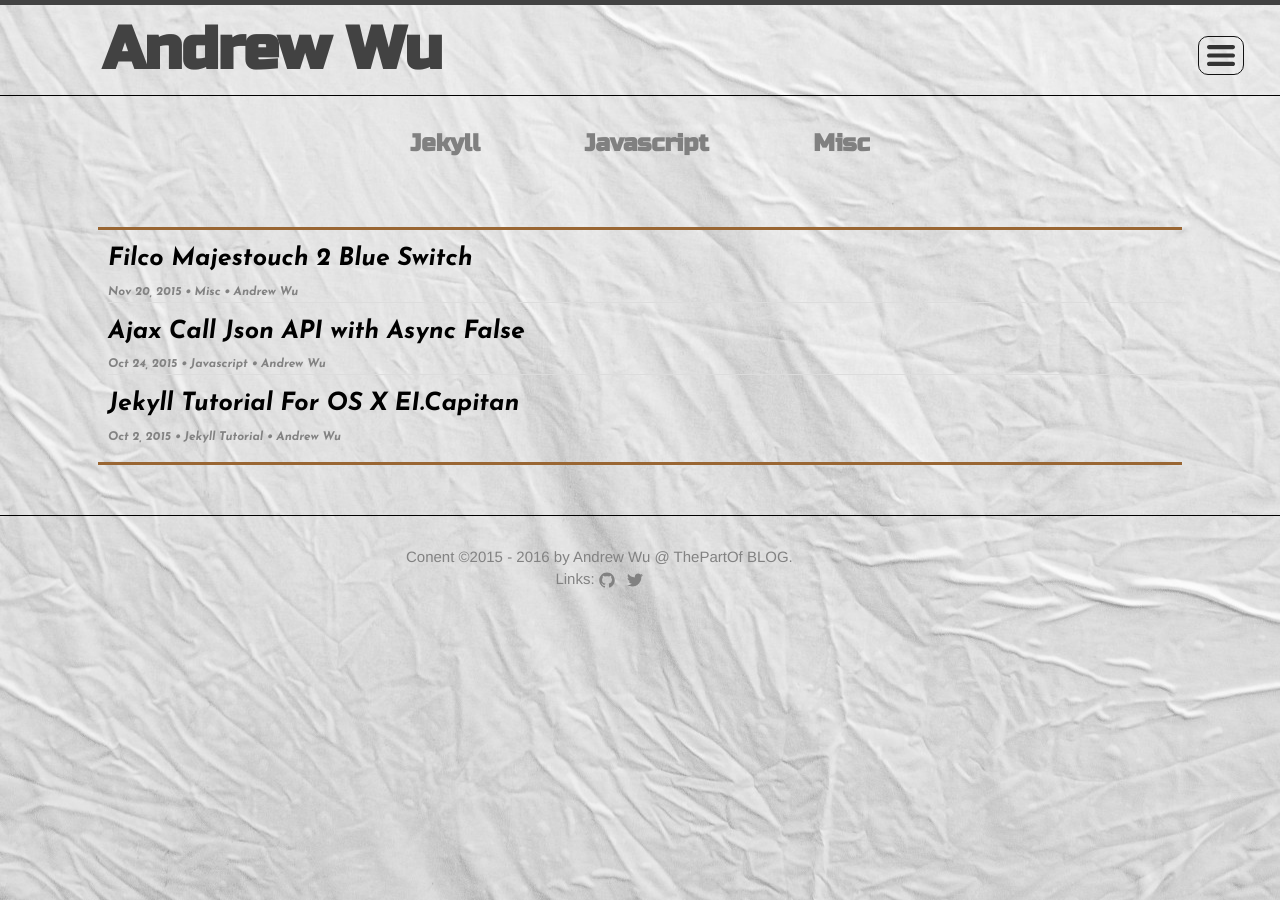
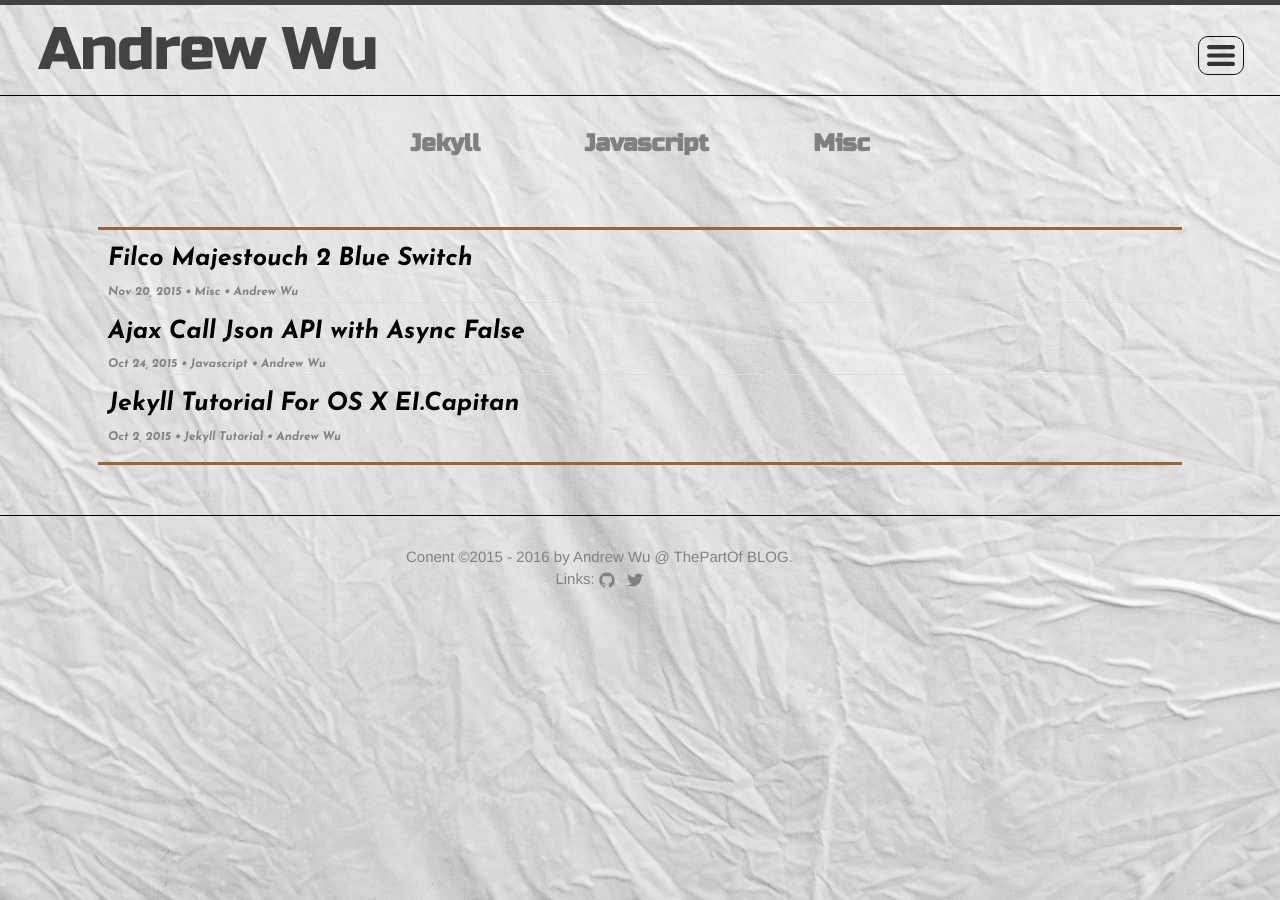
Before and after one commit to thepartof/thepartof.github.io, a Jekyll site: the page built from index.html, in a window 1280 px wide. Built offline with Jekyll 4.4.1, drawn with Linux system fonts in a browser that asks for light colours.

Commit message:
Update header.html

```diff
--- a/_includes/header.html
+++ b/_includes/header.html
@@ -6,7 +6,7 @@
 
 
 
-    <span class="site-title" style="padding-left: 5%;padding-top: 20px;font-weight: bolder">Andrew Wu</span>
+    <span class="site-title">Andrew Wu</span>
 
 
     <nav class="site-nav">
```
